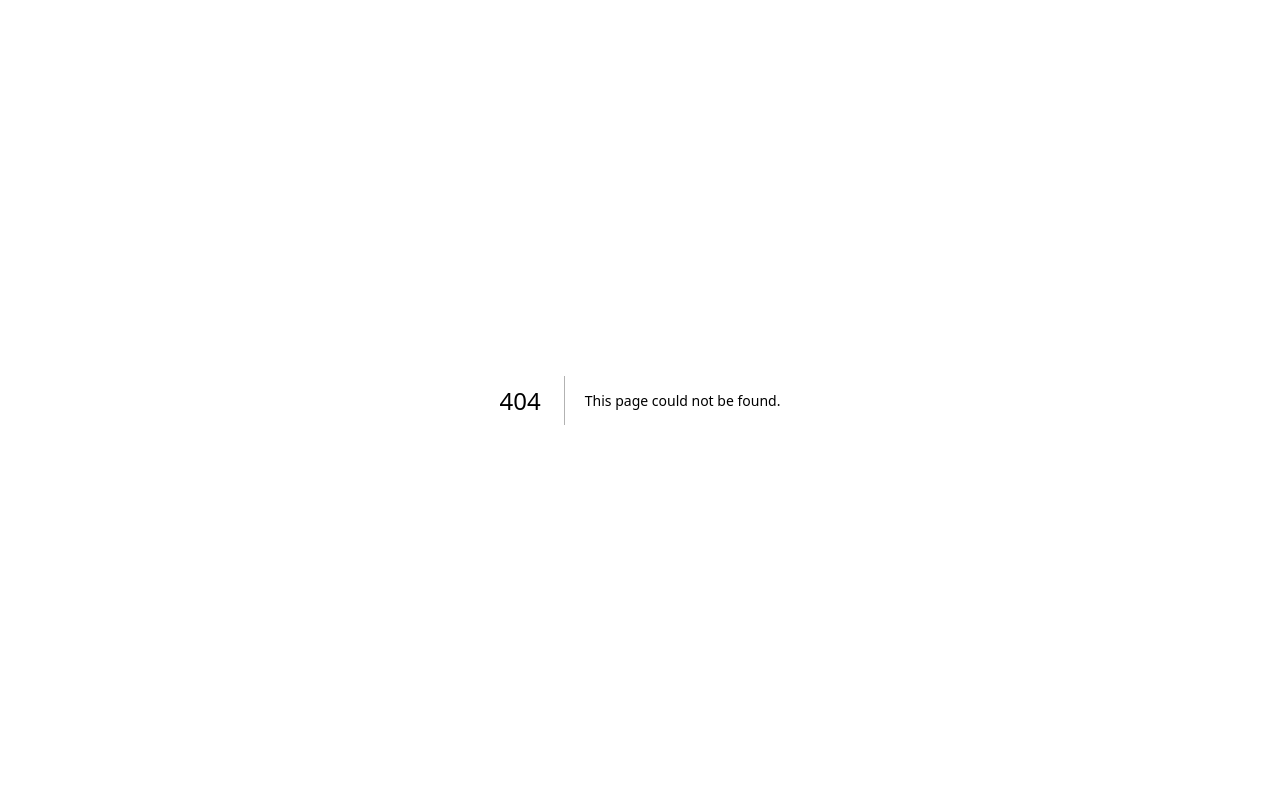
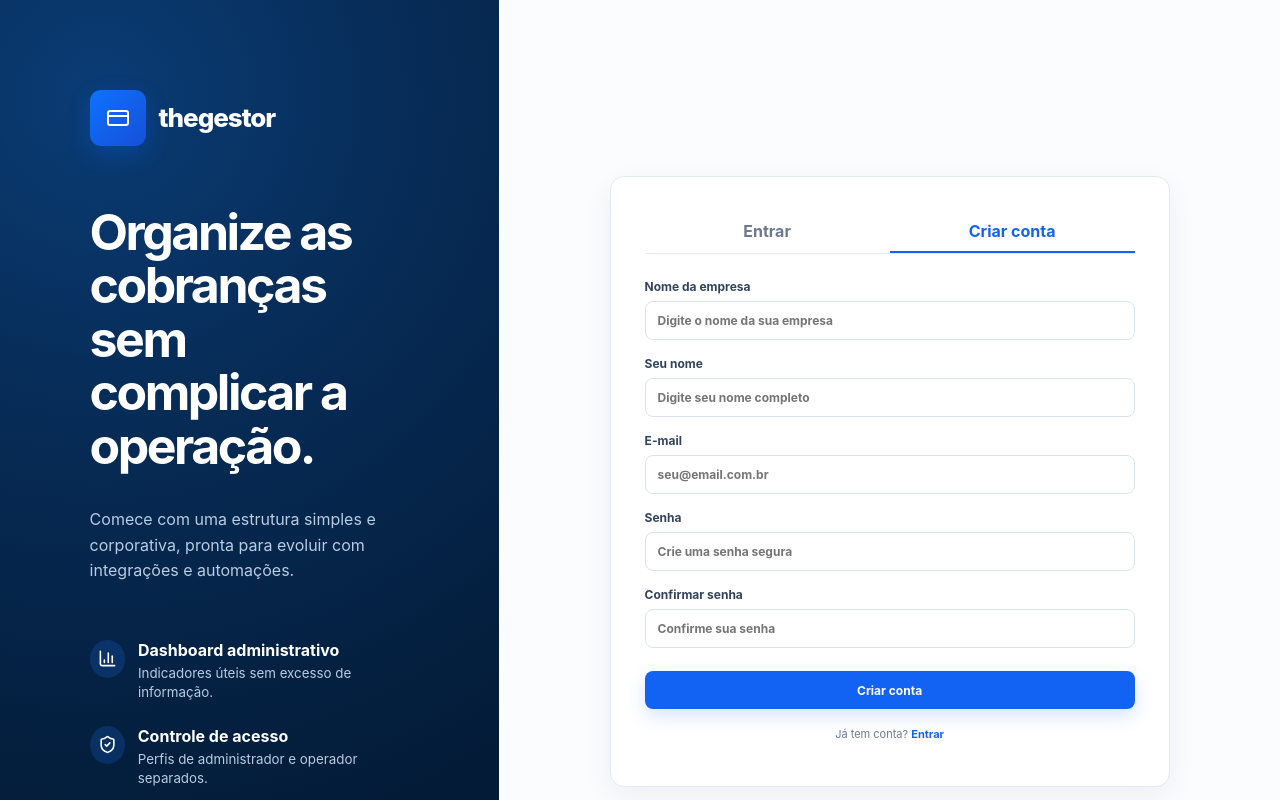
Before and after one commit to anthonytribeiro587/thegestor, a Next.js app: page /cadastro in a window 1280 px wide. Before the commit this address had no page. Shown: the top 800 px of the page. Built offline with nearby package versions, Linux system fonts and the light colour scheme.

Commit message:
add account creation screen

```diff
--- /dev/null
+++ b/src/app/cadastro/page.tsx
@@ -0,0 +1,33 @@
+import Link from "next/link";
+import { BarChart3, Clock3, CreditCard, ShieldCheck } from "lucide-react";
+
+export default function RegisterPage() {
+  return (
+    <div className="auth-page">
+      <section className="auth-brand-panel">
+        <div className="auth-logo"><span className="brand-mark"><CreditCard /></span>thegestor</div>
+        <h1>Organize as cobranças<br />sem complicar a operação.</h1>
+        <p>Comece com uma estrutura simples e corporativa, pronta para evoluir com integrações e automações.</p>
+        <div className="auth-benefits">
+          <div className="auth-benefit"><span><BarChart3 size={19} /></span><div><b>Dashboard administrativo</b><small>Indicadores úteis sem excesso de informação.</small></div></div>
+          <div className="auth-benefit"><span><ShieldCheck size={19} /></span><div><b>Controle de acesso</b><small>Perfis de administrador e operador separados.</small></div></div>
+          <div className="auth-benefit"><span><Clock3 size={19} /></span><div><b>Automação progressiva</b><small>Mercado Pago e WhatsApp entram sem travar o restante do sistema.</small></div></div>
+        </div>
+      </section>
+      <section className="auth-form-panel">
+        <div className="auth-card">
+          <div className="auth-tabs"><Link href="/login">Entrar</Link><Link className="active" href="/cadastro">Criar conta</Link></div>
+          <form className="form-stack" action="/dashboard">
+            <label>Nome da empresa<input required placeholder="Digite o nome da sua empresa" /></label>
+            <label>Seu nome<input required placeholder="Digite seu nome completo" /></label>
+            <label>E-mail<input type="email" required placeholder="seu@email.com.br" /></label>
+            <label>Senha<input type="password" required placeholder="Crie uma senha segura" /></label>
+            <label>Confirmar senha<input type="password" required placeholder="Confirme sua senha" /></label>
+            <button className="button primary auth-submit" type="submit">Criar conta</button>
+          </form>
+          <p className="auth-note">Já tem conta? <Link href="/login">Entrar</Link></p>
+        </div>
+      </section>
+    </div>
+  );
+}
```
